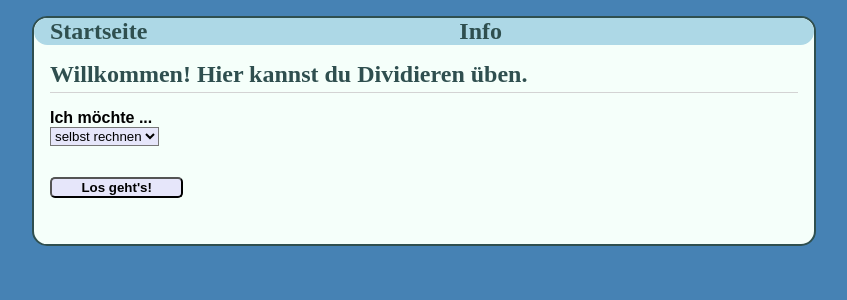
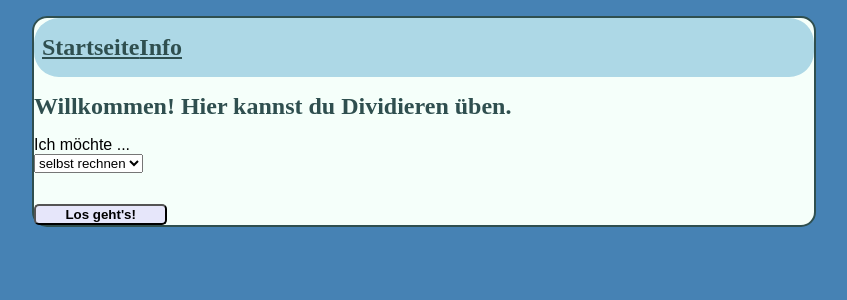
Before and after one commit to undineleopold/Divided, a Flask app: page / in a window 1280 px wide. Shown: the top 300 px of the page, without its empty margins (216-1063 px from the left). Run offline with Flask 3, Linux system fonts and the light colour scheme.

Commit message:
clean up style.css

```diff
--- a/static/style.css
+++ b/static/style.css
@@ -36,81 +36,6 @@ nav {
 }
 
 
-nav h1 {
-  flex: auto;
-  margin: 0;
-}
-
-nav h1 a {
-  text-decoration: none;
-  padding: 0.25rem 0.5rem;
-}
-
-.content {
-  padding: 0 1rem 1rem;
-}
-
-.content > header {
-  border-bottom: 1px solid lightgray;
-  display: flex;
-  align-items: flex-end;
-}
-
-.content > header h1 {
-  flex: auto;
-  margin: 1rem 0 0.25rem 0;
-}
-
-.content:last-child {
-  margin-bottom: 0;
-}
-
-.content form {
-  margin: 1em 0;
-}
-
-.content label {
-  font-weight: bold;
-  margin-bottom: 0.5em;
-}
-
-.content input, .content textarea{
-  margin-bottom: 1em;
-}
-
-
-.content textarea {
-  margin-bottom: 1em;
-  min-height: 12em;
-  resize: vertical;
-}
-
-select{
-  background: lavender;
-}
-
-#partitioned {
-  padding-left: 15px;
-  letter-spacing: 42px;
-  border: 0;
-  background-image: linear-gradient(to left, black 70%, rgba(255, 255, 255, 0) 0%);
-  background-position: bottom;
-  background-size: 50px 1px;
-  background-repeat: repeat-x;
-  background-position-x: 35px;
-  width: 220px;
-  min-width: 220px;
-}
-
-#divInner{
-  left: 0;
-  position: sticky;
-}
-
-#divOuter{
-  width: 190px;
-  overflow: hidden;
-}
 
 input[type=submit] {
   align-self: start;
```
